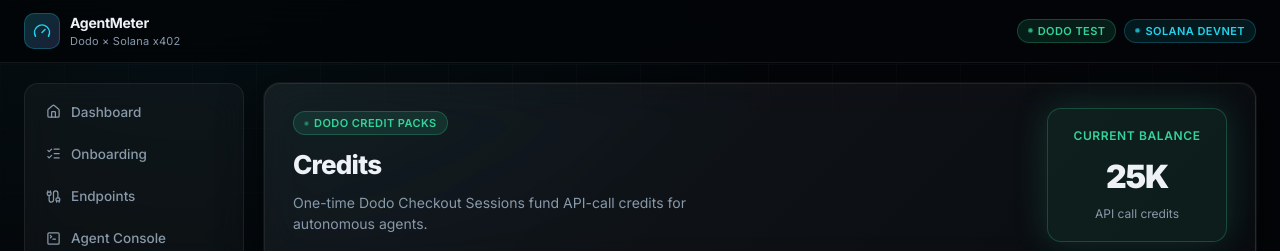
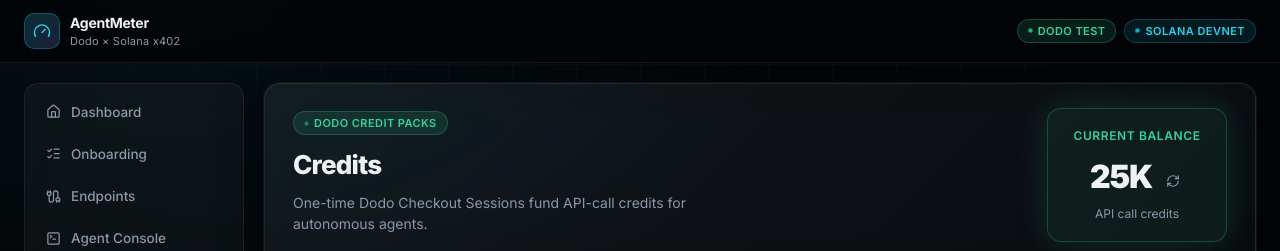
Before and after one commit to THE-VARNA/agentmeter, a Next.js app: page /credits in a window 1280 px wide. Shown: the top 251 px of the page. Built offline with nearby package versions, Linux system fonts and the light colour scheme; no server answers; the database is empty.

Commit message:
feat: implement real-time balance polling, improve SSR handling, and add checkout metadata for payment verification

```diff
--- a/app/agent-console/page.tsx
+++ b/app/agent-console/page.tsx
@@ -1,4 +1,4 @@
-import { AgentConsoleClient } from "@/components/demo/agent-console-client";
+import { AgentConsoleNoSSR } from "@/components/demo/agent-console-no-ssr";
 import { getSerializableState } from "@/lib/demo-data";
 
 export const dynamic = "force-dynamic";
@@ -6,7 +6,7 @@
 export default async function AgentConsolePage() {
   try {
     const state = await getSerializableState();
-    return <AgentConsoleClient />;
+    return <AgentConsoleNoSSR />;
   } catch (error) {
     console.error("AgentConsolePage error:", error);
     return (
--- a/app/credits/page.tsx
+++ b/app/credits/page.tsx
@@ -1,3 +1,4 @@
+import { Suspense } from "react";
 import { CreditsClient } from "@/components/credits/credits-client";
 import { getSerializableState } from "@/lib/demo-data";
 
@@ -5,5 +6,9 @@
 
 export default async function CreditsPage() {
   const state = await getSerializableState();
-  return <CreditsClient buyer={state.buyers[0]} initialCheckouts={state.dodoCheckouts} />;
+  return (
+    <Suspense fallback={<div style={{ padding: 40, color: "white" }}>Loading credits…</div>}>
+      <CreditsClient buyer={state.buyers[0]} initialCheckouts={state.dodoCheckouts} />
+    </Suspense>
+  );
 }
--- a/components/credits/credits-client.tsx
+++ b/components/credits/credits-client.tsx
@@ -1,8 +1,9 @@
 "use client";
 
 import { AnimatePresence, motion } from "framer-motion";
-import { CheckCircle, CreditCard, ExternalLink, Loader2, WalletCards } from "lucide-react";
-import { useState } from "react";
+import { CheckCircle, CreditCard, ExternalLink, Loader2, RefreshCw, WalletCards } from "lucide-react";
+import { useSearchParams } from "next/navigation";
+import { useEffect, useState } from "react";
 
 import { DodoOverlay } from "@/components/credits/dodo-overlay";
 import { CREDIT_PACKS, DODO_STABLECOIN_METHOD, SUBSCRIPTION_PLANS } from "@/lib/constants";
@@ -13,6 +14,7 @@
 const packBgs    = ["rgba(34,211,238,0.1)", "rgba(129,140,248,0.1)", "rgba(52,211,153,0.1)"];
 
 export function CreditsClient({ buyer: initialBuyer, initialCheckouts }: { buyer: Buyer; initialCheckouts: DodoCheckout[] }) {
+  const searchParams = useSearchParams();
   const [balance, setBalance] = useState(initialBuyer.creditBalance);
   const [checkouts, setCheckouts] = useState(initialCheckouts);
   const [checkoutLoading, setCheckoutLoading] = useState<number | null>(null);
@@ -21,6 +23,27 @@
   const [pendingCheckout, setPendingCheckout] = useState<{ amountUsd: number; checkoutUrl: string } | null>(null);
   const [overlayUrl, setOverlayUrl] = useState<string | null>(null);
   const [justUpdated, setJustUpdated] = useState(false);
+
+  // Handle successful redirects (e.g. from simulated checkout or real Dodo redirect)
+  useEffect(() => {
+    const checkoutStatus = searchParams.get("checkout");
+    const amount = searchParams.get("amount");
+    if (checkoutStatus === "simulated") {
+      const amountUsd = amount ? parseFloat(amount) : 0;
+      if (amountUsd > 0) {
+        applyCredits(amountUsd);
+      }
+    } else if (checkoutStatus === "success") {
+      // For real Dodo, the webhook handles the update, but we poll to show it live
+      setJustUpdated(true);
+      const interval = setInterval(refresh, 2500);
+      const timeout = setTimeout(() => {
+        clearInterval(interval);
+        setJustUpdated(false);
+      }, 10000);
+      return () => { clearInterval(interval); clearTimeout(timeout); };
+    }
+  }, [searchParams]);
 
   async function createCheckout(amountUsd: number, isSub = false, productId?: string) {
     setCheckoutLoading(amountUsd); setError(null);
@@ -72,6 +95,19 @@
     finally { setSimulateLoading(null); }
   }
 
+  async function refresh() {
+    setError(null);
+    try {
+      const res = await fetch("/api/demo/state");
+      const body = await res.json();
+      if (res.ok && body.state?.buyers?.[0]) {
+        const b = body.state.buyers[0];
+        setBalance(b.creditBalance);
+        setCheckouts(body.state.dodoCheckouts || []);
+      }
+    } catch (e) { console.error("Refresh failed", e); }
+  }
+
   return (
     <div style={{ display: "grid", gap: 20 }}>
       {/* Dodo Overlay Modal */}
@@ -108,6 +144,7 @@
               }}
             >
               <p style={{ margin: 0, fontSize: 12, color: "#34d399", fontWeight: 600, letterSpacing: "0.05em", textTransform: "uppercase" }}>Current balance</p>
+              <div style={{ display: "flex", alignItems: "baseline", justifyContent: "center", gap: 10 }}>
                 <AnimatePresence mode="wait">
                   <motion.p
                     key={balance}
@@ -120,6 +157,11 @@
                     {formatCompact(balance)}
                   </motion.p>
                 </AnimatePresence>
+                <button onClick={refresh} title="Refresh balance"
+                  style={{ background: "none", border: "none", cursor: "pointer", color: "#8899aa", padding: 4, display: "flex" }}>
+                  <RefreshCw size={14} />
+                </button>
+              </div>
               <p style={{ margin: "4px 0 0", fontSize: 12, color: "#8899aa" }}>API call credits</p>
               {justUpdated && (
                 <motion.p initial={{ opacity: 0, y: 4 }} animate={{ opacity: 1, y: 0 }}
--- /dev/null
+++ b/components/demo/agent-console-no-ssr.tsx
@@ -0,0 +1,12 @@
+"use client";
+
+import nextDynamic from "next/dynamic";
+
+const AgentConsoleClient = nextDynamic(
+  () => import("./agent-console-client").then(m => m.AgentConsoleClient),
+  { ssr: false }
+);
+
+export function AgentConsoleNoSSR() {
+  return <AgentConsoleClient />;
+}
--- a/lib/demo-data.ts
+++ b/lib/demo-data.ts
@@ -162,7 +162,7 @@
   // Race against a 4s timeout — if DB is unreachable (e.g. Neon can't be reached locally)
   // we fall back instantly to a static demo state instead of hanging for minutes.
   const timeout = new Promise<never>((_, reject) =>
-    setTimeout(() => reject(new Error("DB_TIMEOUT")), 4000)
+    setTimeout(() => reject(new Error("DB_TIMEOUT")), 15000)
   );
   try {
     return await Promise.race([getStore(), timeout]);
--- a/lib/dodo.ts
+++ b/lib/dodo.ts
@@ -36,7 +36,7 @@
     const sessionParams: Record<string, unknown> = {
       product_cart: [{ product_id: productId, quantity: 1 }],
       allowed_payment_method_types: [DODO_STABLECOIN_METHOD, ...DODO_PAYMENT_FALLBACKS],
-      return_url: `${APP_URL}/credits?checkout=success`,
+      return_url: `${APP_URL}/credits?checkout=success&amount=${input.amountUsd}`,
       cancel_url: `${APP_URL}/credits?checkout=cancelled`,
       metadata: {
         product: "agentmeter-credit-pack",
@@ -100,7 +100,7 @@
     const sessionParams: Record<string, unknown> = {
       product_cart: [{ product_id: input.productId, quantity: 1 }],
       allowed_payment_method_types: [DODO_STABLECOIN_METHOD, ...DODO_PAYMENT_FALLBACKS],
-      return_url: `${APP_URL}/credits?checkout=success`,
+      return_url: `${APP_URL}/credits?checkout=success&amount=${input.amountUsd}`,
       cancel_url: `${APP_URL}/credits?checkout=cancelled`,
       metadata: {
         product: "agentmeter-subscription",
```
Lines whose indentation alone changed are shown as unchanged.
